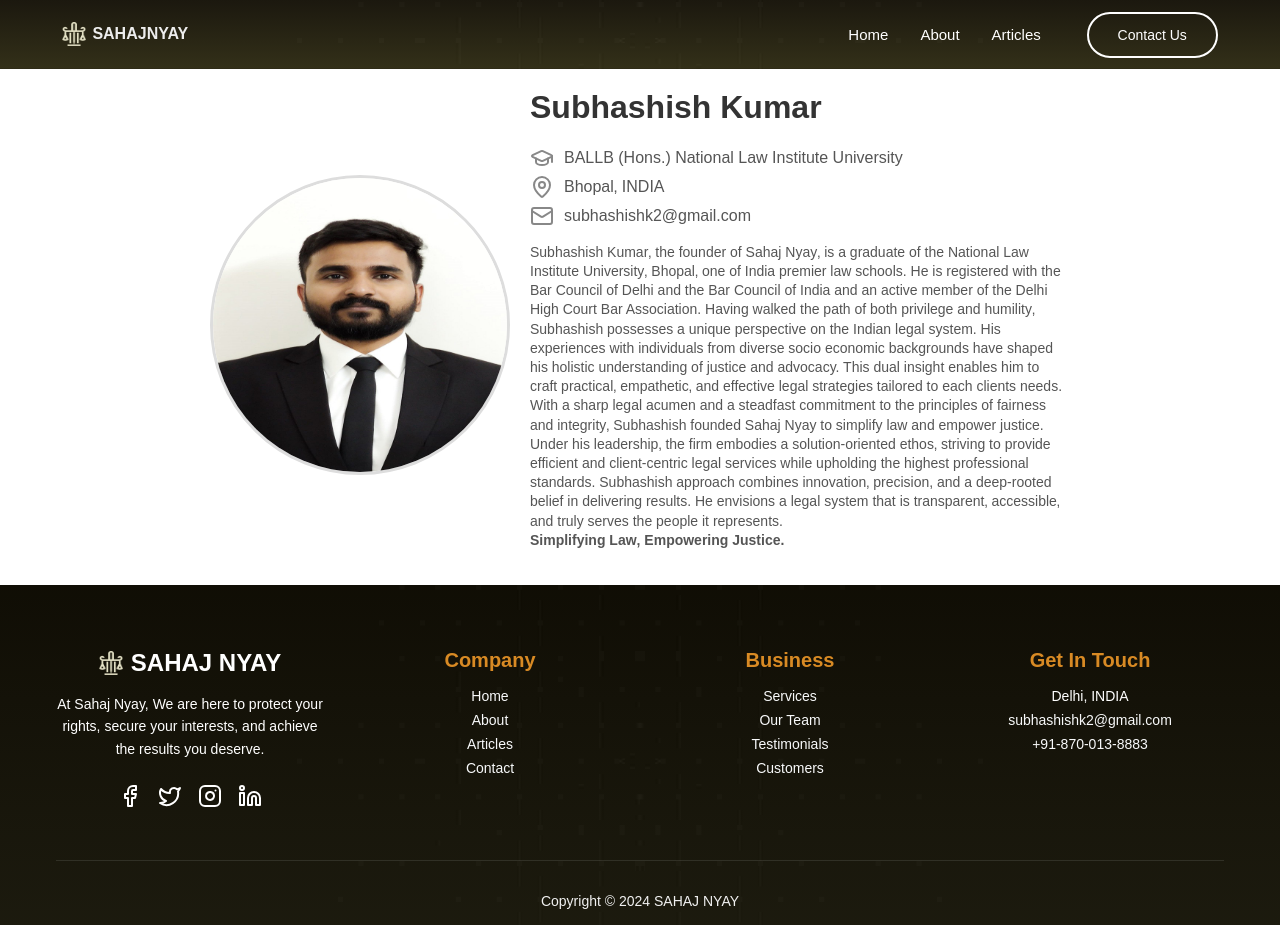
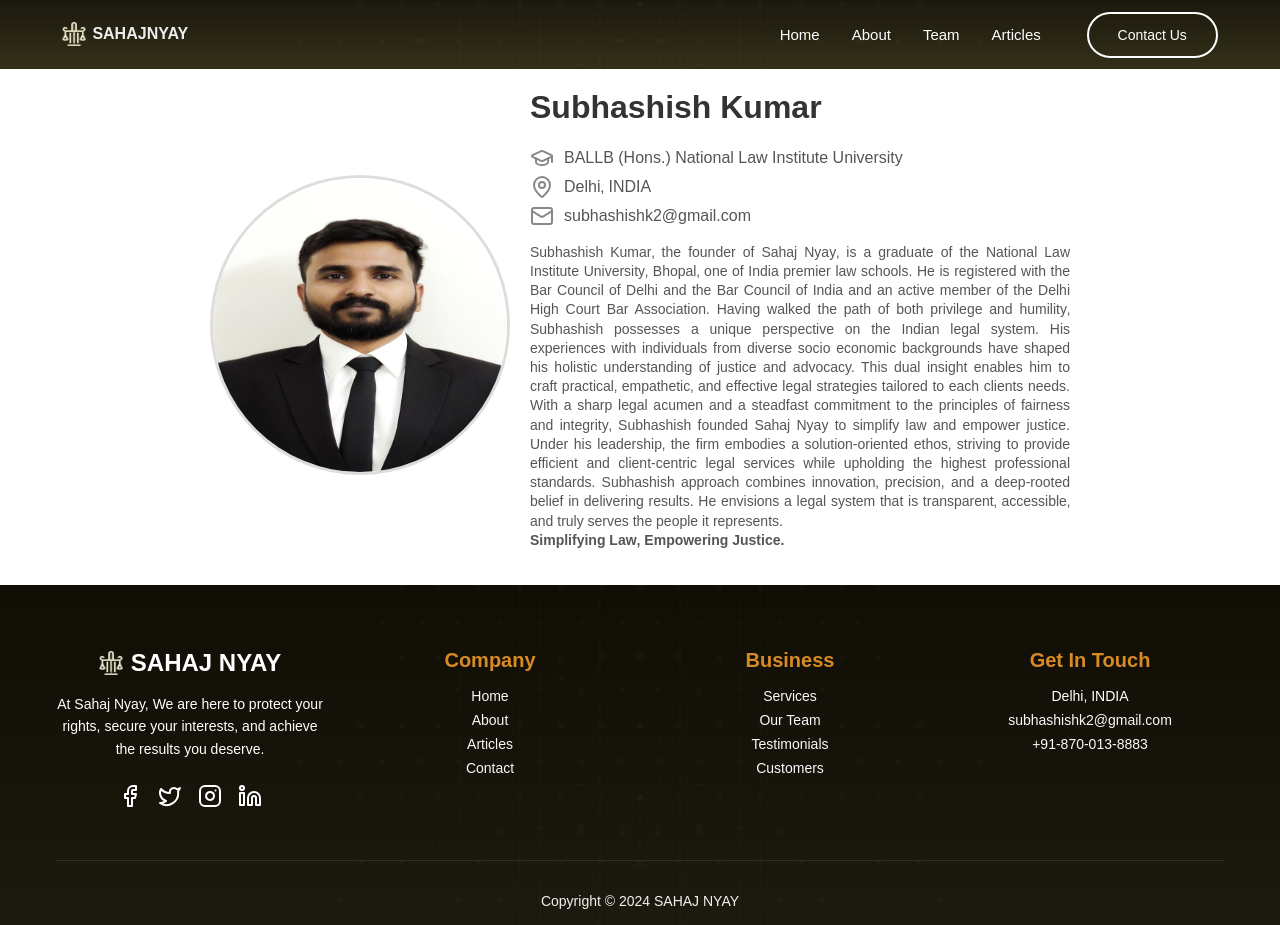
Before and after one commit to gautamkmahato/Law-firm, a Next.js app: page /team in a window 1280 px wide. Built offline with nearby package versions, Linux system fonts and the light colour scheme.

Commit message:
changed the design

```diff
--- a/app/components/Blog.jsx
+++ b/app/components/Blog.jsx
@@ -16,7 +16,7 @@ export default function BlogPostGrid() {
                 title="What You Need to Know About Section 35(3) of the BNSS (Erstwhile Section 41A notice under CrPC)"
                 category="Law"
                 authorImage={profile1}
-                authorName='Shubashish Kumar'
+                authorName='Subashish Kumar'
                 date='26 Dec 2024'
                 excerpt="Understanding Section 35(3) of the Bhartiya Nyaya Suraksha Sanhita (BNSS),
       which replaced the erstwhile Section 41A of the CrPC is essential, especially
--- a/app/components/Footer.jsx
+++ b/app/components/Footer.jsx
@@ -57,7 +57,7 @@ export default function Footer() {
                 </Link>
               </li>
               <li className={styles.listItem}>
-                <Link href="/" className={styles.link}>
+                <Link href="/contact" className={styles.link}>
                   Contact
                 </Link>
               </li>
--- a/app/components/Hero.jsx
+++ b/app/components/Hero.jsx
@@ -11,7 +11,7 @@ export default function Hero() {
           <Image src={image} width="70" alt="Logo" className={styles.image} />
           <h1 className={styles.title}>SAHAJ NYAY</h1>
           <p className={styles.description}>
-            SIMPLIFYING LAW & EMPOWERING JUSTICE
+            SIMPLIFYING LAW. EMPOWERING JUSTICE.
           </p>
           <Link href="/about" className={styles.button}>
             About Us
--- a/app/components/Navbar.jsx
+++ b/app/components/Navbar.jsx
@@ -58,6 +58,11 @@ export default function Component() {
             </Link>
           </li>
           <li className={styles.navLinksList}>
+            <Link href="/team" className={styles.navLink} onClick={toggleMenu}>
+              Team
+            </Link>
+          </li>
+          <li className={styles.navLinksList}>
             <Link href="/blog" className={styles.navLink} onClick={toggleMenu}>
               Articles
             </Link>
--- a/app/components/WhySection.jsx
+++ b/app/components/WhySection.jsx
@@ -18,7 +18,7 @@ export default function WhySection() {
             />
           </div>
           <div className={styles.text}>
-            <p className={styles.date}>CskLegal</p>
+            <p className={styles.date}>Sahaj Nyay</p>
             <h3 className={styles.subtitle}>Why Choose Us</h3>
             <p className={styles.paragraph}>
               Our lawyers bring years of experience and deep knowledge across diverse legal
--- a/app/team/page.js
+++ b/app/team/page.js
@@ -23,13 +23,13 @@ export default function BioSection() {
         </p>
         <p className={styles.location}>
           <MapPin className={styles.icon} />
-          Bhopal&sbquo; INDIA
+          Delhi&sbquo; INDIA
         </p>
         <p className={styles.email}>
           <Mail className={styles.icon} />
           subhashishk2@gmail.com
         </p>
-        <p className={styles.bio}>
+        <p className={styles.bio} style={{textAlign: "justify"}}>
             Subhashish Kumar&sbquo; the founder of Sahaj Nyay&sbquo; is a graduate of the National Law Institute University&sbquo;
             Bhopal&sbquo; one of India premier law schools. He is registered with the Bar Council of Delhi and the Bar
             Council of India and an active member of the Delhi High Court Bar Association.
```
Also changed, not shown: app/blog/What-You-Need-to-Know-About-Section-35(3)-of-the-BNSS/page.js (+8 -5 lines).
